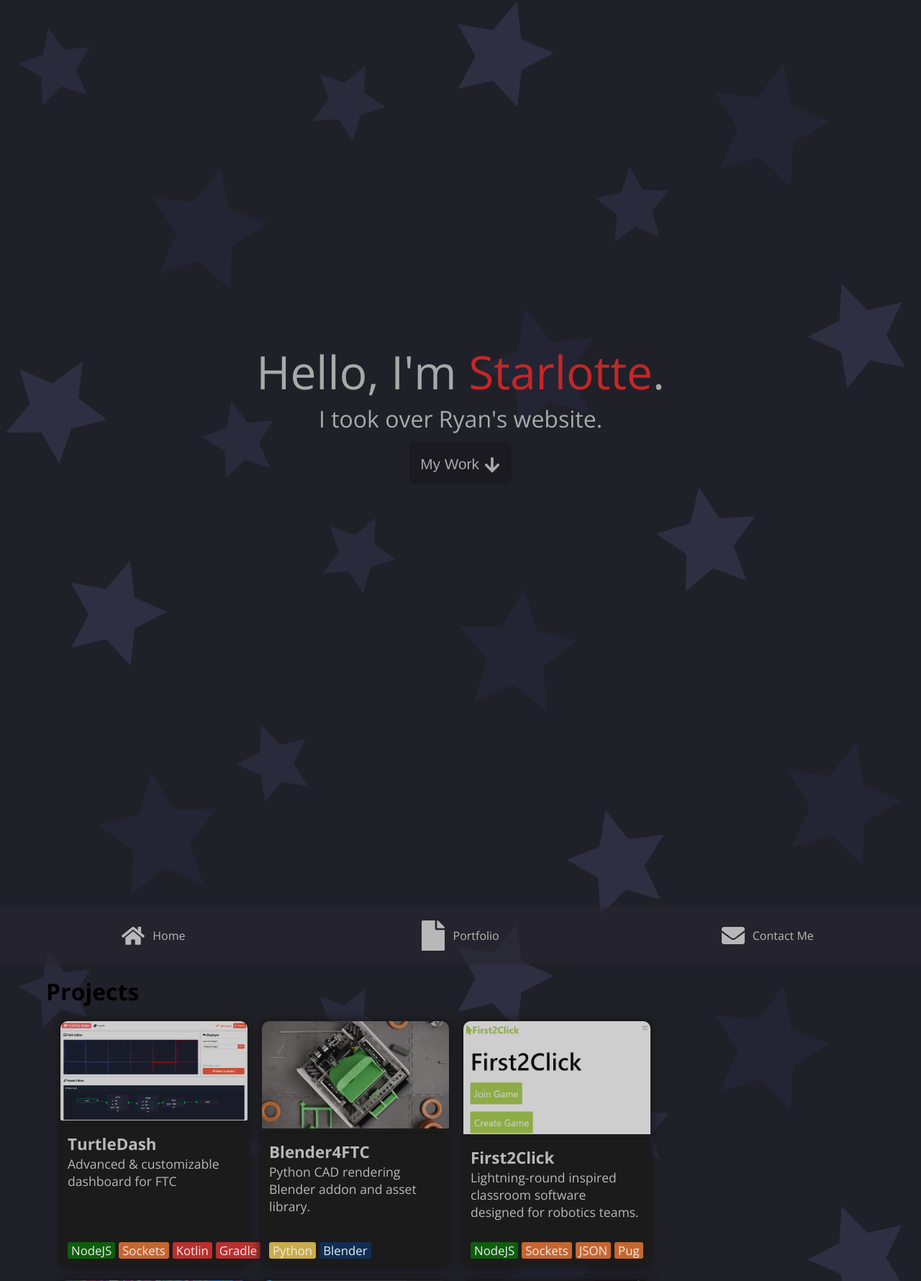
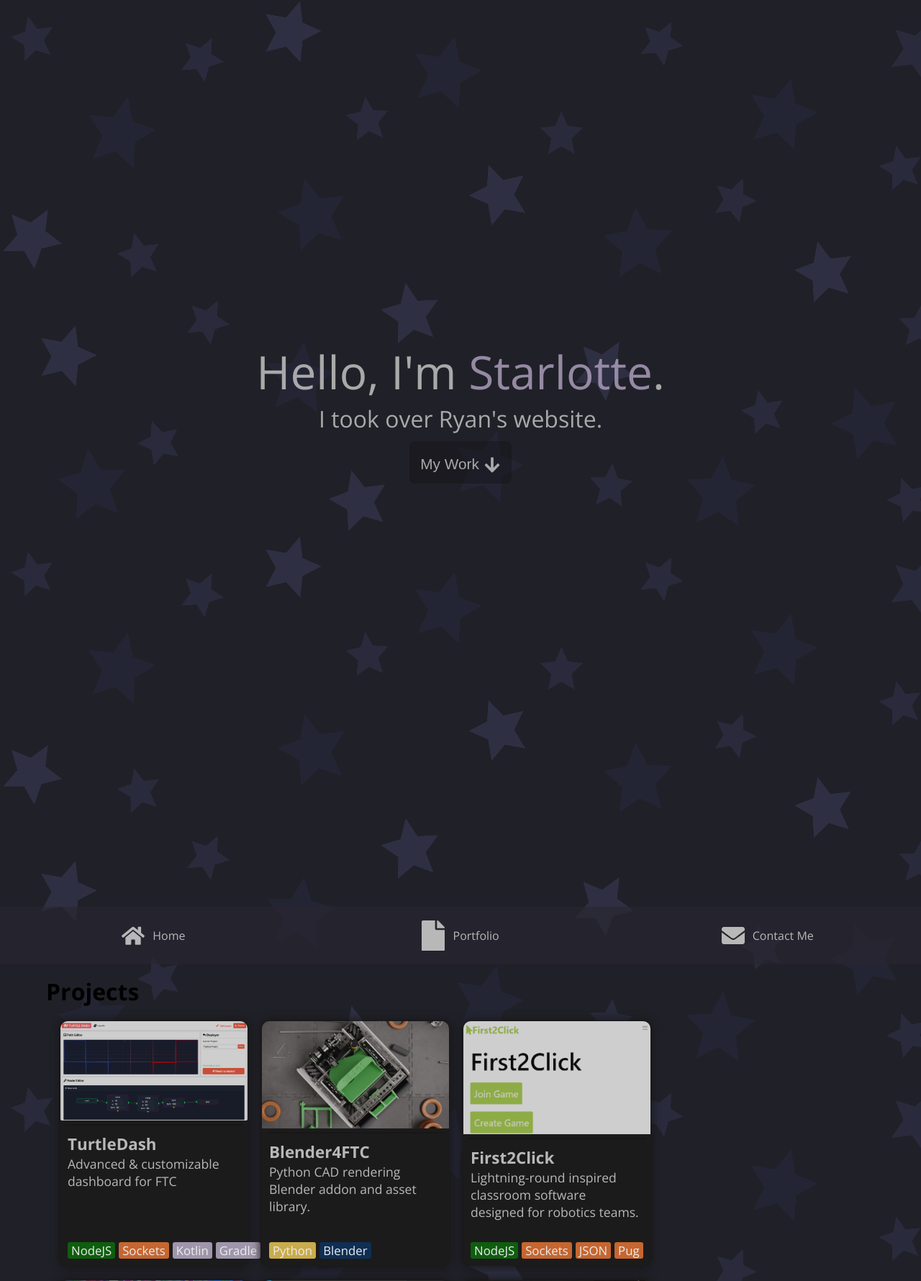
Before and after one commit to starlottemusic/starlottemusic.github.io, a PHP site: page / in a window 1280 px wide; the page is wider, and only the part inside the window is pictured. Shown: the top 1780 px of that part at 72% size. Run offline with PHP 8.4, Linux system fonts and the light colour scheme.

Commit message:
small stars & colors

```diff
--- a/index.css
+++ b/index.css
@@ -9,7 +9,7 @@
     --text-primary: #b8b8b8;
     --text-secondary: #ececec;
 
-    --accent: #d62828;
+    --accent: #a295b1;
     --accent-duller: #bd2d10;
     --scroll-bg: rgb(40, 34, 54);
 
@@ -53,7 +53,7 @@ body {
     background: black;
     background-color: var(--home-bg-secondary);
     opacity: 1;
-    background-image:  url("this.png");
+    background-image:  url("stars.png");
     background-repeat: repeat;
 
     margin: 0px;
@@ -67,7 +67,7 @@ html {
     background: black;
     background-color: var(--home-bg-secondary);
     opacity: 1;
-    background-image:  url("this.png");
+    background-image:  url("stars.png");
     background-repeat: repeat;
 }
 
@@ -269,7 +269,7 @@ main {
 
 }
 
-.name {
+.list {
     background-color: transparent;
     color: var(--accent);
     font-weight: 500;
--- a/index.html
+++ b/index.html
@@ -30,7 +30,7 @@
             <div class="dimmer"></div>
             <div class="home-section" id="home">
                 <div class="home-center-container">
-                    <h1 class="main-header">Hello, I'm <mark class="name">Starlotte</mark>.</h1>
+                    <h1 class="main-header">Hello, I'm <mark class="list">Starlotte</mark>.</h1>
                     <p class="sub-title">I took over Ryan's website.</h1>
                         <div>
                             <a href="#projects">
@@ -220,23 +220,6 @@
                             </div>
                         </a>
 
-                        <!-- This Website -->
-                        <a class="card-a">
-                            <div class="card">
-                                <img src="this.png" class="card-image">
-                                <hr class="card-divider">
-                                <div class="card-contents">
-                                    <h2 class="card-title">RyanHCode.dev</h2>
-                                    <h2 class="card-description">A website to showcase my projects and skills.</h2>
-
-                                </div>
-                                <div class="card-tags">
-                                    <span class="card-tag" style="--card-tag-color: #DA621E">Raw HTML</span>
-                                    <span class="card-tag" style="--card-tag-color: #DA621E">Raw CSS</span>
-                                </div>
-                            </div>
-                        </a>
-
 
                     </div>
                 </div>
```
Also changed, not shown: stars.png (added), this.png (deleted).
